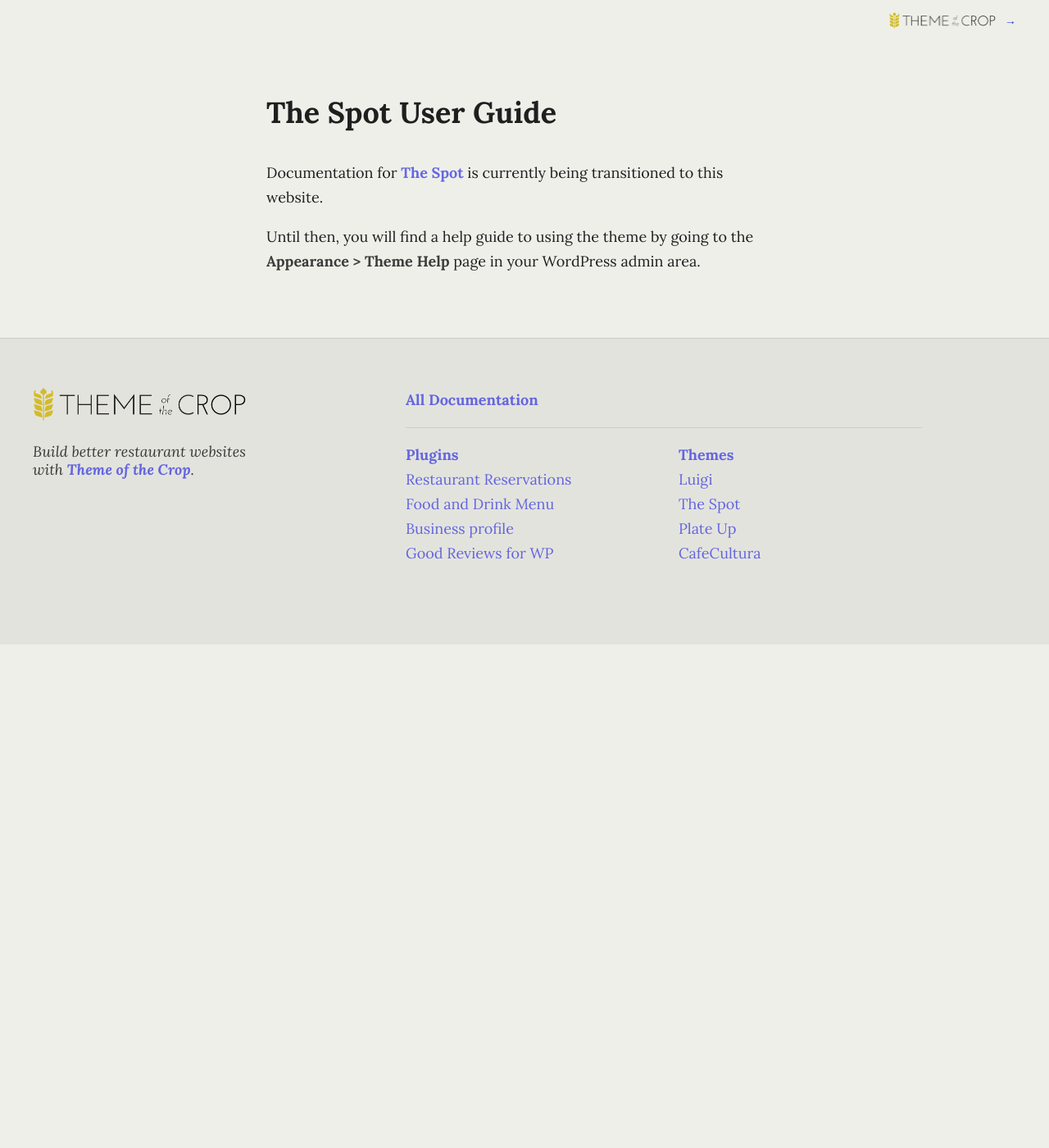
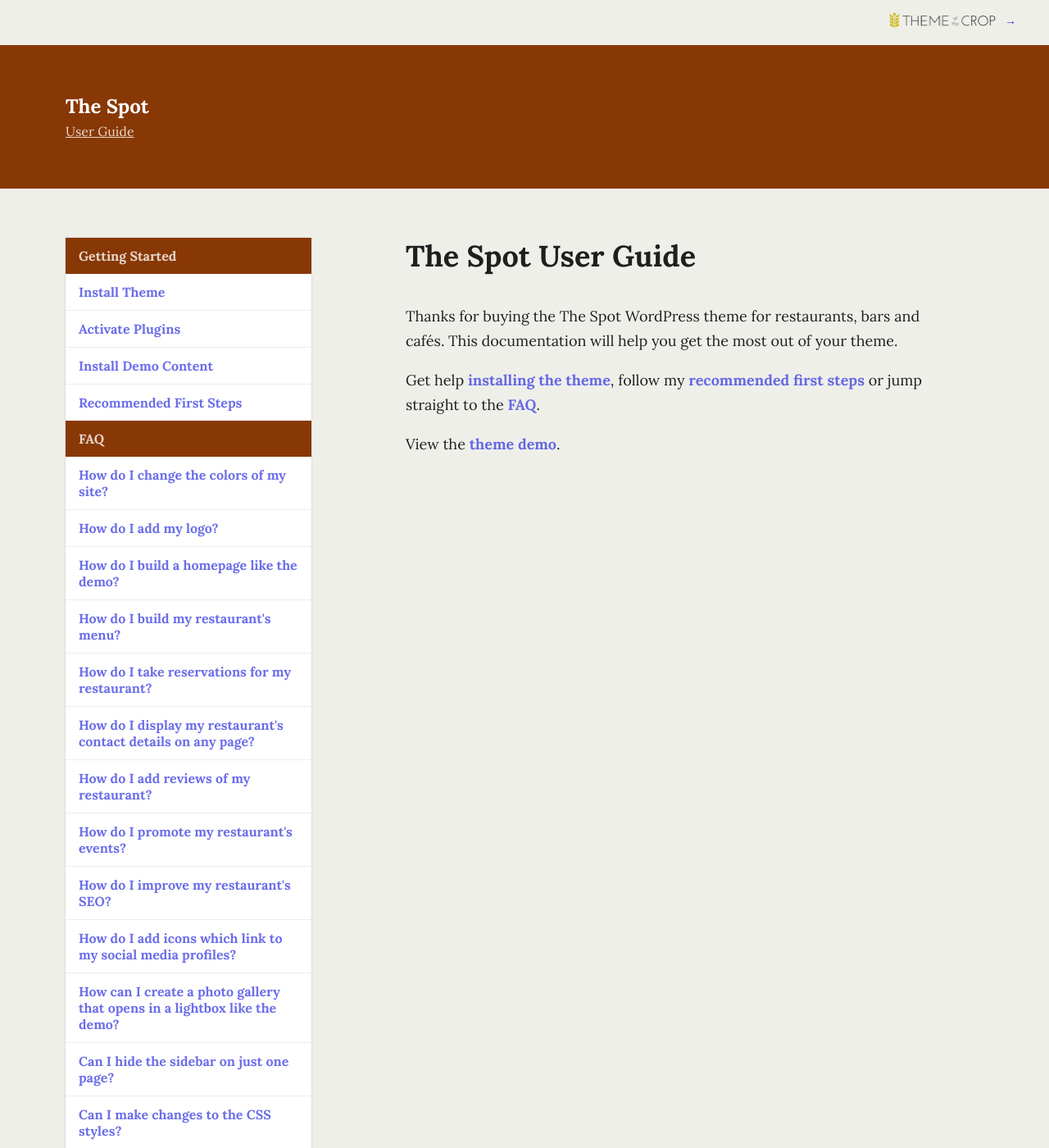
Before and after one commit to NateWr/docs-themeofthecrop, a Jekyll site: the page built from themes/thespot/index.md, in a window 1280 px wide and 1400 px high. Shown: the whole window at 82% size. Built offline with Jekyll 4.4.1, drawn with Linux system fonts in a browser that asks for light colours; some of the changed text lies outside the part shown.

Commit message:
Add docs for The Spot

```diff
--- /dev/null
+++ b/_data/thespot.yml
@@ -0,0 +1,103 @@
+title: The Spot
+base: themes/thespot
+
+docs:
+  - title: User Guide
+    page:
+
+user:
+  - title: Getting Started
+    page:
+    flags: getting-started
+    items:
+    - title: Install Theme
+      page: user/getting-started/install
+
+    - title: Activate Plugins
+      page: user/getting-started/activate-plugins
+
+    - title: Install Demo Content
+      page: user/getting-started/install-demo-content
+
+    - title: Recommended First Steps
+      page: user/getting-started/first-steps
+
+  - title: FAQ
+    page: user/faq
+    flags: faq
+    items:
+    - title: How do I change the colors of my site?
+      page: user/faq#colors
+
+    - title: How do I add my logo?
+      page: user/faq#logo
+
+    - title: How do I build a homepage like the demo?
+      page: user/faq#homepage
+
+    - title: How do I build my restaurant's menu?
+      page: user/faq#menu
+
+    - title: How do I take reservations for my restaurant?
+      page: user/faq#reservations
+
+    - title: How do I display my restaurant's contact details on any page?
+      page: user/faq#business-profile
+
+    - title: How do I add reviews of my restaurant?
+      page: user/faq#reviews
+
+    - title: How do I promote my restaurant's events?
+      page: user/faq#events
+
+    - title: How do I improve my restaurant's SEO?
+      page: user/faq#seo
+
+    - title: How do I add icons which link to my social media profiles?
+      page: user/faq#social-profile-menu
+
+    - title: How can I create a photo gallery that opens in a lightbox like the demo?
+      page: user/faq#photo-gallery
+
+    - title: Can I hide the sidebar on just one page?
+      page: user/faq#full-width-page-template
+
+    - title: Can I make changes to the CSS styles?
+      page: user/faq#css-changes
+
+    - title: How can I change the fonts?
+      page: user/faq#typecase
+
+    - title: How do I contact support?
+      page: user/faq#support
+
+    - title: Can I get a refund?
+      page: user/faq#refund
+
+    - title: I'm in over my head. Where can I get more hands-on help?
+      page: user/faq#more-help
+
+  - title: Recommended Plugins
+    page: user/plugins
+    flags: plugins
+    items:
+    - title: Food and Drink Menu
+      page: user/plugins#food-and-drink-menu
+
+    - title: Restaurant Reservations
+      page: user/plugins#restaurant-reservations
+
+    - title: Business Profile
+      page: user/plugins#business-profile
+
+    - title: Good Reviews for WordPress
+      page: user/plugins#good-reviews-wp
+
+    - title: Ninja Forms
+      page: user/plugins#ninja-forms
+
+    - title: Yoast SEO
+      page: user/plugins#yoast-seo
+
+    - title: Event Organiser
+      page: user/plugins#event-organiser
--- a/themes/thespot/index.md
+++ b/themes/thespot/index.md
@@ -1,7 +1,9 @@
 ---
-layout: landing
+layout: default
+slug: thespot
+menu: user
 title: The Spot User Guide
+content_include: theme/index.md
+theme_title: The Spot
 ---
-Documentation for [The Spot](https://themeofthecrop.com/theme/the-spot/) is currently being transitioned to this website.
-
-Until then, you will find a help guide to using the theme by going to the **Appearance > Theme Help** page in your WordPress admin area.
+View the [theme demo](http://demo.themeofthecrop.com/plateup).
--- /dev/null
+++ b/themes/thespot/user/faq.md
@@ -0,0 +1,113 @@
+---
+layout: default
+slug: thespot
+menu: user
+title: Frequently Asked Questions
+---
+Quick answers to your most pressing questions. Anything missing? [Let me know](https://themeofthecrop.com/about/support/).
+
+{% include theme/user/faq/colors.md %}
+
+## <a name="logo"></a> How do I add my logo?
+
+You can upload your logo to display on your website by going to the customizer under **Appearance > Customize**. Open the **Logo** section indicated below to upload your logo.
+
+![Screenshot indicating the Logo section in the customizer](/img/theme/{{ page.slug }}/customizer-logo.png)
+
+For best performance, you shouldn't upload a logo that's too large. A logo that is 500px wide is plenty large to be displayed crisply even on retina screens.
+
+## <a name="homepage"></a> How do I build a homepage like the demo?
+
+The **Theme Customizer** will give you special display options to build an effective homepage. You can find the customizer by going to **Appearance > Customize**.
+
+If you've completed the [recommended first steps](getting-started/first-steps), you will have already uploaded your logo and created your primary navigation menu.
+
+When you reach the Theme Customizer, open the **Header Image** section:
+
+![Screenshot indicating the Header Image section in the customizer](/img/theme/{{ page.slug }}/customizer-header-image.png)
+
+Here you can upload a full-width image to display prominently on your homepage. Your image should be very large, at least 2000 pixels wide, to account for visitors who will view your website on large screens.
+
+You'll have an opportunity to crop the image to 2000x1333 pixels in size.
+
+Next, in the Theme Customizer, open the **Call to Action** section:
+
+![Screenshot indicating the Call to action section in the customizer](/img/theme/{{ page.slug }}/customizer-call-to-action.png)
+
+This section allows you to set the text for the call to action on your homepage. This is a big, attention-grabbing statement that should get visitors excited about your restaurant, cafe or bar.
+
+Aside from the header image, this could be the most important text on your site, so spend some time getting it *just right*.
+
+You can also set the text for the button which appears below the call to action, and then choose any Page on your site to send visitors to in the **Button Target** option.
+
+If you take online bookings, I recommend setting the **Button Target** to your reservations page. Otherwise, you can send them to your opening hours, contact details or online menu.
+
+Next, in the Theme Customizer, open the **Display Options** section:
+
+![Screenshot indicating the Display Options section in the customizer](/img/theme/{{ page.slug }}/customizer-display-options.png)
+
+This section allows you to control the sidebar behavior and configure your footer panels.
+
+The **Sidebar** option allows you to hide the sidebar on every page of your site. If you don't have anything you want to display there, select this option to turn every one of your pages and posts into a full-width page.
+
+You'll also find a series of options for your **Footer Panels**. These panels sit at the bottom of your site and provide a flexible way to display different content you want to be avaiable on every site.
+
+![Screenshot of the footer panels closed on the homepage](/img/theme/{{ page.slug }}/customizer-footer-panels.png)
+
+On the homepage, clicking on any of these panels will cause it to slide open, revealing the content you've configured.
+
+![Screenshot of the footer panels opened on the homepage](/img/theme/{{ page.slug }}/customizer-footer-panels-open.png)
+
+On any other page, these panels will appear below the main content, and the first panel will be open.
+
+![Screenshot of the footer panels opened on regular pages ](/img/theme/{{ page.slug }}/customizer-footer-panels-bottom.png)
+
+If you've enabled all of the recommended plugins, each panel can have one of the following options:
+
+- **Nothing**: Select this option if you don't want the panel to appear. This is useful if you only have two or three panels to display.
+- **Map**: Show a map to your location. (You must have filled out your [Business Profile](getting-started/first-steps#set-up-your-business-profile))
+- **Contact Card**: Show your address, phone number, opening hours and a map to your location. (You must have filled out your [Business Profile](getting-started/first-steps#set-up-your-business-profile))
+- **Random Review**: Show one of your reviews selected randomly each time the page loads. (Requires the [Good Reviews](plugins#good-reviews-wp)) plugin.
+- **Custom Widget Area**: Add a widget area you can fill with whatever widgets you'd like. Once you've selected this option, you'll need to save your changes then reload the customizer. Once reloaded, you should see the new widget areas appear under the Widgets section in the customizer.
+
+And that's all you need to do to set up a great homepage for your restaurant, cafe or bar. If you really want to shine, here are a couple more recommendations.
+
+First, get a great photo. If you haven't hired a professional to take a photo of your place, you might consider investing in that. Since the photo is so prominent in this homepage design, it can have a huge impact on how successful your homepage is.
+
+Second, after you've uploaded the header, you might find the call to action is a little bit hard to read. Under **Header Image > Header Darkness** you can use the slider to make the background image darker. It's really important that your call to action is clear and easy-to-read against the background image.
+
+Finally, keep your menus short. You can nest menu items beneath each other if you have more than 4 or 5. Keeping the list short will help visitors who are scanning quickly. I've written about [good navigation menu design for restaurants](https://themeofthecrop.com/2016/04/19/build-good-navigation-menu-restaurants/) if you want to learn more.
+
+{% include theme/user/faq/menu.md %}
+
+{% include theme/user/faq/reservations.md %}
+
+{% include theme/user/faq/business-profile.md %}
+
+{% include theme/user/faq/reviews.md %}
+
+{% include theme/user/faq/events.md %}
+
+{% include theme/user/faq/seo.md %}
+
+{% include theme/user/faq/social-profile-menu.md %}
+
+## <a name="photo-gallery"></a> How can I create a photo gallery that opens in a lightbox like the demo?
+
+WordPress supports great photo galleries right out of the box and this theme displays them beautifully. I like them so much that I wrote a [step-by-step guide on how to add photo galleries](https://themeofthecrop.com/2015/12/08/creating-photo-galleries-the-wordpress-way/) to your pages and posts.
+
+When you're following the guide to create a gallery, make sure that you set the **Link to** option to "Media File". This theme will automatically display such photos in a lightbox when they're clicked.
+
+{% include theme/user/faq/full-width-page-template.md %}
+
+*Want to hide the sidebar everywhere? Remove all the widgets from it under __Appearance > Sidebar__ and it will go away.*
+
+{% include theme/user/faq/css-changes.md %}
+
+{% include theme/user/faq/typecase.md %}
+
+{% include theme/user/faq/support.md %}
+
+{% include faq/refund.md %}
+
+{% include faq/more-help.md %}
--- /dev/null
+++ b/themes/thespot/user/getting-started/activate-plugins.md
@@ -0,0 +1,7 @@
+---
+layout: default
+slug: thespot
+menu: user
+title: Activate the recommended plugins for your restaurant website
+content_include: theme/user/getting-started/activate-plugins.md
+---
--- /dev/null
+++ b/themes/thespot/user/getting-started/first-steps.md
@@ -0,0 +1,31 @@
+---
+layout: default
+slug: thespot
+menu: user
+title: Recommended first steps to start building your site
+---
+Now that you've [installed the theme](install) and [activated your plugins](activate-plugins), you're ready to go. If you're familiar with WordPress, you can start playing right away. But here are a couple things I recommend you do first.
+
+## Create a menu for your site
+
+Go to the **Appearance > Menus** section in the admin panel. Once you've created a menu, look at the **Theme Locations** setting located below the menu and click the checkbox to activate it for the **Primary Navigation Menu** slot. This will be your main site navigation menu that appears at the top and bottom of your site, so you'll probably want all of your main pages linked from here.
+
+## Set up your business profile
+
+You can set up your Business Profile by clicking on the **Business Profile** link in the main navigation menu of the WordPress admin area. You'll find it near the bottom of the menu on the left.
+
+Add all the details you can for your restaurant, cafe or bar. This will give you a simple way to include your address, Google map, phone number, opening hours and contact page on your website. It provides a widget to display this and adds [display options](../faq#homepage) to the Theme Customizer.
+
+## Create a static homepage and a blog page
+
+You'll need a static homepage to set your site up like the demo, and you'll need somewhere else to put your blog posts.
+
+Go to the **Pages > Add New Page** menu section in the admin panel. Enter "Homepage" as the title and enter a short introduction to your business, then click the Publish button to create the page. Follow the same steps again to create another page, but name it "Blog" this time.
+
+Go to the **Appearance > Customize** menu section in the admin panel. This will open a new window showing your site along with a panel on the left to make changes.
+
+Open the panel on the left near the bottom that is labeled **Static Front Page**. A new option will appear. Select "A static page" and two new dropdown menus will appear. Set the **Front Page** to the Homepage you just created and set the **Posts Page** to the Blog page you just created.
+
+## Upload your logo
+
+Go to the **Appearance > Customize** menu section in the admin panel. Open the **Logo** panel on the left. Under the **Logo** section, click the **Select File** button to add a logo to your media library and select it as the logo.
--- /dev/null
+++ b/themes/thespot/user/getting-started/install-demo-content.md
@@ -0,0 +1,7 @@
+---
+layout: default
+slug: thespot
+menu: user
+title: Install demo content for common plugins
+content_include: theme/user/getting-started/install-demo-content.md
+---
--- /dev/null
+++ b/themes/thespot/user/getting-started/install.md
@@ -0,0 +1,10 @@
+---
+layout: default
+slug: thespot
+menu: user
+title: Install Theme
+content_include: theme/user/getting-started/install.md
+theme_file: thespot.zip
+theme_title: The Spot
+theme_child_file: thespot-child.zip
+---
--- /dev/null
+++ b/themes/thespot/user/plugins.md
@@ -0,0 +1,14 @@
+---
+layout: default
+slug: thespot
+menu: user
+title: Recommended Plugins
+---
+{% include theme/user/plugins/intro.md %}
+{% include theme/user/plugins/food-and-drink-menu.md %}
+{% include theme/user/plugins/restaurant-reservations.md %}
+{% include theme/user/plugins/business-profile.md %}
+{% include theme/user/plugins/good-reviews-wp.md %}
+{% include theme/user/plugins/ninja-forms.md %}
+{% include theme/user/plugins/yoast-seo.md %}
+{% include theme/user/plugins/event-organiser.md %}
```
Also changed, not shown: img/theme/thespot/customizer-call-to-action.png (added), img/theme/thespot/customizer-display-options.png (added), img/theme/thespot/customizer-footer-panels-bottom.png (added), img/theme/thespot/customizer-footer-panels-open.png (added), img/theme/thespot/customizer-footer-panels.png (added), img/theme/thespot/customizer-header-image.png (added), img/theme/thespot/customizer-logo.png (added), img/theme/thespot/customizer-widgets.png (added), img/theme/thespot/install-demo-content.png (added).
